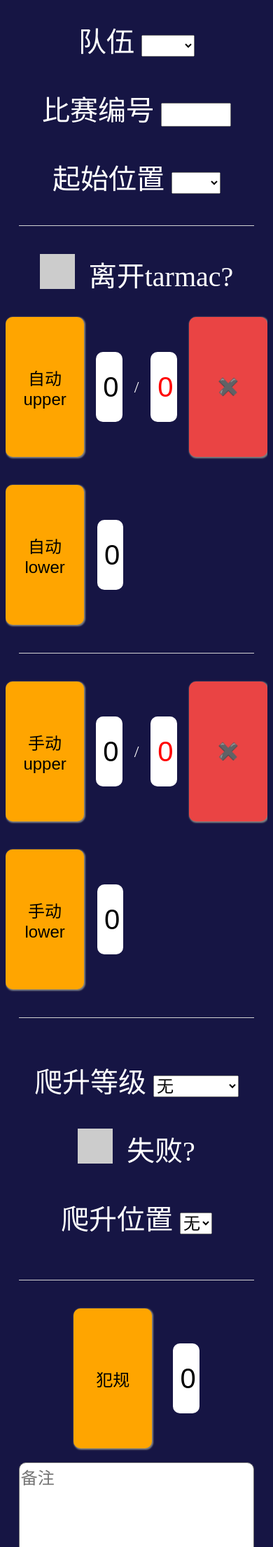
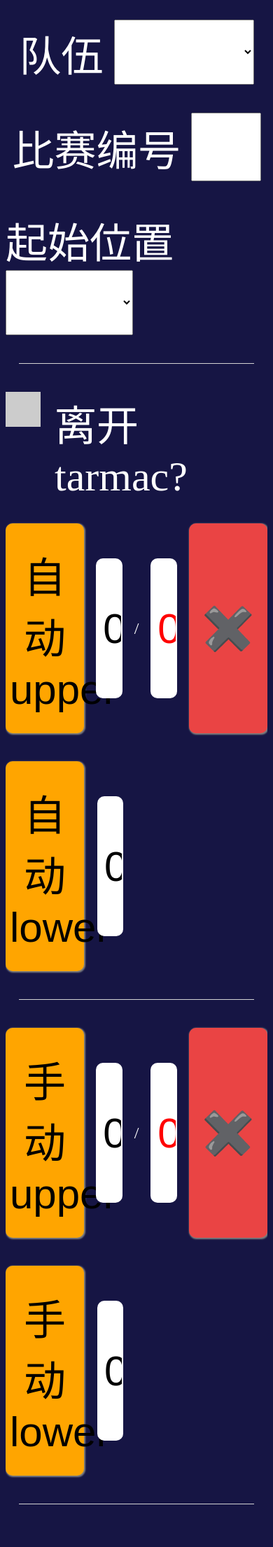
Before and after one commit to MITO-6394/Minoculars, a Flask app: page / in a window 390 px wide. Shown: the top 2211 px of the page at 70% size. Run offline with Flask 3, Linux system fonts and the light colour scheme.

Commit message:
Improved styling on mobile view

```diff
--- a/static/css/style.css
+++ b/static/css/style.css
@@ -23,8 +23,11 @@ form {
 form label {
     margin-top: 20px;
     margin-bottom: 20px;
-    font-size: 40px;
+    font-size: 60px;
+}
 
+label input,select {
+    font-size: 80px;
 }
 
 form div {
@@ -36,7 +39,8 @@ form div {
 }
 
 .counter-btn {
-    height: 200px;
+    font-size: 60px;
+    height: 300px;
     width: 30%;
     background-color: orange;
     border-radius: 10px;
@@ -45,7 +49,8 @@ form div {
 }
 
 .fail-btn {
-    height: 200px;
+    font-size: 60px;
+    height: 300px;
     width: 30%;
     background-color: #ea4444;
     border-radius: 10px;
@@ -77,9 +82,9 @@ button:active {
 .counter {
     -webkit-user-select: none;
     user-select: none;
-    height: 100px;
+    height: 200px;
     width: 10%;
-    font-size: 40px;
+    font-size: 60px;
     border-radius: 10px;
     /*box-shadow: inset 0 0 2px 1px gray;*/
     border-style: none;
@@ -178,9 +183,11 @@ button:active {
     width: 90%;
     height: 300px;
     border-radius: 10px;
+    font-size: 60px;
 }
 
 #submit {
+    font-size: 80px;
     border-style: none;
     margin-top: 30px;
     height: 200px;
```
